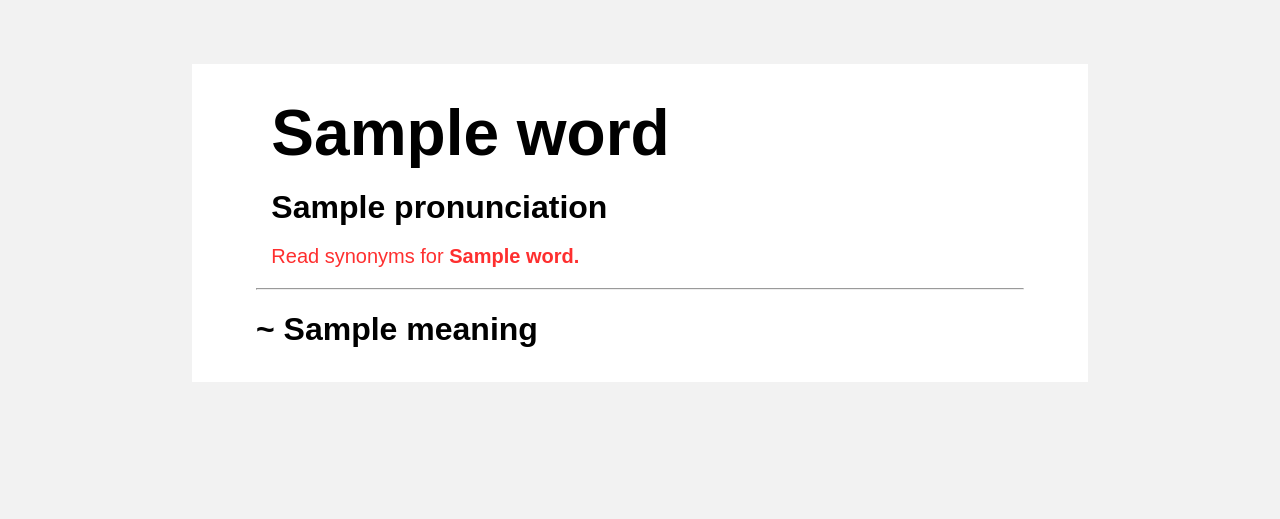
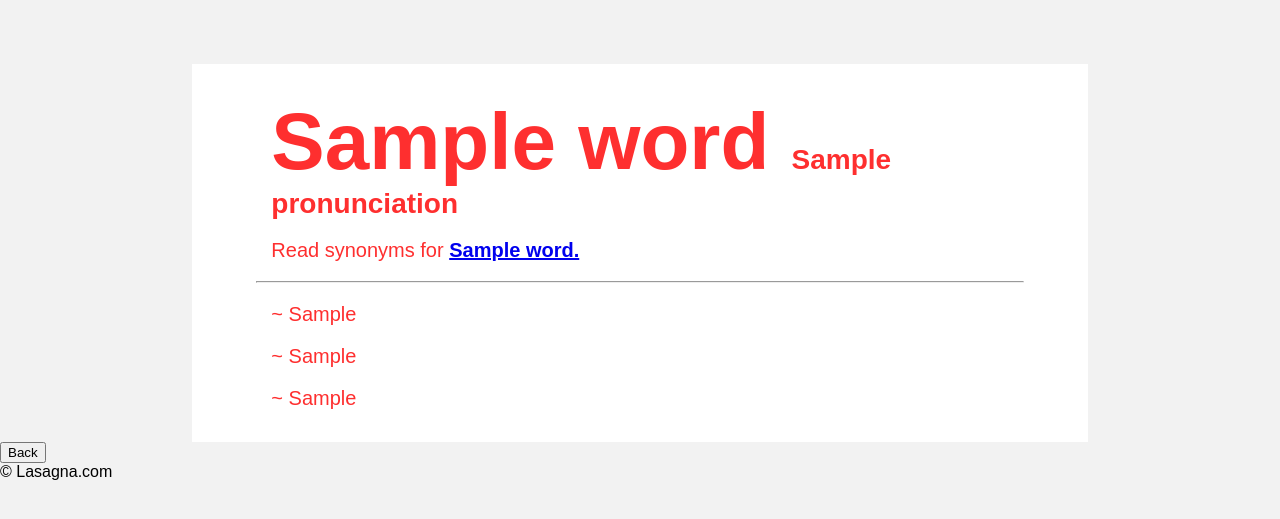
Before and after one commit to AayushKhandekar/GRE-Vocabulary-Website, a Node server app: template views/result.ejs in a window 1280 px wide. Shown: the top 519 px of the page. Run offline with Node 20, Linux system fonts and the light colour scheme; the template is opened without the code that fills it: most values are stand-ins (such as "Sample title", 1, 10 or a date in 2020).

Commit message:
Updated result.ejs

```diff
--- a/views/result.ejs
+++ b/views/result.ejs
@@ -10,19 +10,39 @@
     <!-- Links -->
     <link rel="stylesheet" href="/css/result.css" >
 
+    <!-- JavaScript -->
+    <script>
+
+        function goBack(){
+            window.history.back();
+        }
+
+    </script>
+
 </head>
 <body>
 
     <div class="container">
         <div class="word">
-            <h1><%= word %></h1>
-            <h2><%= pronunciation %></h2>
+            <p><b class="word-searched" style="font-size: 10vh;"><%= word %> </b><b style="font-size: 3.5vh;"><%= pronunciation %></b></p>
         </div>
-        <p>Read synonyms for <b><%= word %>.</b></p>
+        <div class="synonyms">
+            <p>Read synonyms for <a href="<%= synonymLink %>"><b><%= word %>.</b></a></p>
+        </div>
+        <hr>
+        <div class="meaning">
+            <p>~ <%= meaningOne %></p>
+            <p>~ <%= meaningTwo %></p>
+            <p>~ <%= meaningThree %></p>
+        </div>
+    </div>
+    <div class="back-btn">
+        <input type="button" value="Back" onclick="goBack()"><a href="/"></a></input>
+    </div>
 
-        <hr>
-        <h1>~ <%= meaning %></h1>
-    </div>
+    <footer>
+        &copy; Lasagna.com
+    </footer>
 
 </body>
 </html>
```
